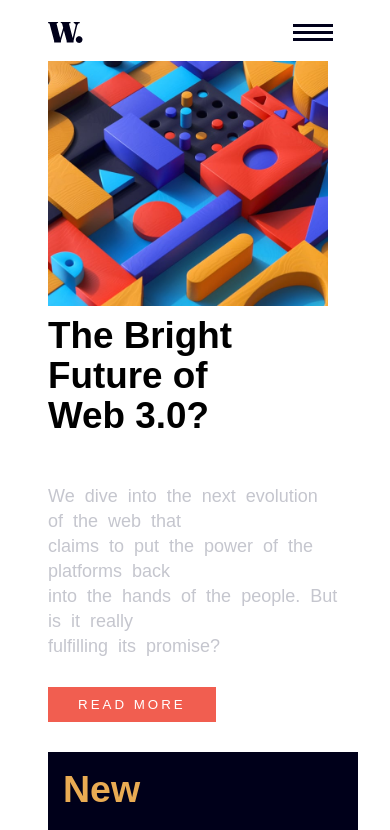
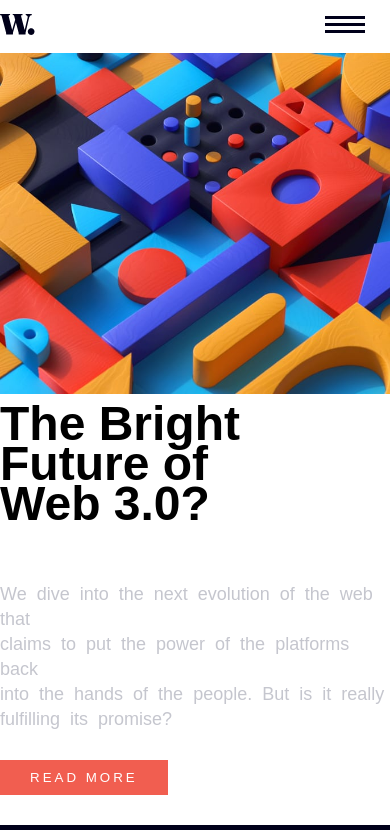
Before and after one commit to VictoriaAlhassan/news-homepage-main, a plain HTML site: page index.html in a window 390 px wide. Shown: the top 830 px of the page. Drawn offline with Linux system fonts and the light colour scheme.

Commit message:
made fixes

```diff
--- a/index.html
+++ b/index.html
@@ -31,7 +31,7 @@
           <li>Popular</li>
           <li>Trending</li>
           <li>Categories</li>
-          <li class="icon" onclick="myFunction()">
+          <li class="icon">
             <img src="assets/images/icon-menu.svg" alt="" />
           </li>
         </ul>
--- a/styles.css
+++ b/styles.css
@@ -1,20 +1,16 @@
 body {
   overflow-x: hidden;
   font-family: sans-serif;
-  /* margin-left: 60px; */
-  /* margin-right: 60px; */
+  /* margin: 0px; */
+  /* padding: 0px; */
+  margin: 0 60px;
   width: 100vw;
   height: 100vh;
-  /* max-width: 100%; */
 }
 /* body p { */
 /* font-size: 15px; */
 /* } */
-/* section { */
-/* width: 98%; */
-/* height: 100%; */
-/* } */
-/*  */
+
 nav {
   display: flex;
   justify-content: space-between;
@@ -164,9 +160,18 @@ span:hover {
 }
 
 @media screen and (max-width: 960px) {
+  body {
+    overflow-x: hidden;
+    font-family: sans-serif;
+    margin: 0px;
+    padding: 0px;
+    /* margin: 0 60px; */
+    width: 100vw;
+    height: 100vh;
+  }
+
   nav ul li {
     display: none;
-    overflow-x: hidden;
   }
   nav ul li.icon {
     /* float: right; */
@@ -175,12 +180,14 @@ span:hover {
   }
 
   .img-box {
-    width: 95%;
+    width: 100%;
     height: auto;
+    overflow-x: hidden;
   }
   .box-container {
     width: 100%;
     height: auto;
+    overflow-x: hidden;
   }
   .box {
     width: 100%;
@@ -188,8 +195,15 @@ span:hover {
   }
   .mobile-image {
     display: block;
-    width: 95%;
+    width: 100%;
     height: auto;
+    overflow-x: hidden;
+  }
+  .heading {
+    font-weight: bolder;
+    font-size: 3em;
+    margin-top: 10px;
+    line-height: 40px;
   }
   .wrapper {
     margin-left: 0px;
@@ -203,24 +217,27 @@ span:hover {
   }
   .second-container {
     flex-direction: column;
+    /* overflow-x: hidden; */
   }
   .footer-items {
+    /* margin: 0px; */
+    /* overflow-x: hidden; */
     flex-direction: column;
   }
   .container {
-    overflow-x: hidden;
+    /* overflow-x: hidden; */
     flex-direction: column;
   }
   .first-section {
-    overflow-x: hidden;
-    margin: 0 40px;
+    /* overflow-x: hidden; */
+    margin: 0;
   }
   section {
-    overflow-x: hidden;
-    margin: 0 40px;
+    /* overflow-x: hidden; */
+    margin: 0;
   }
   .second {
-    /* margin-left: 0px; */
+    margin-left: 0px;
   }
 
   /* .img-box { */
@@ -245,7 +262,7 @@ span:hover {
 /* } */
 @media screen and (min-width: 960px) {
   .first-section {
-    width: 90%;
+    width: 91%;
     height: 100%;
   }
 }
```
